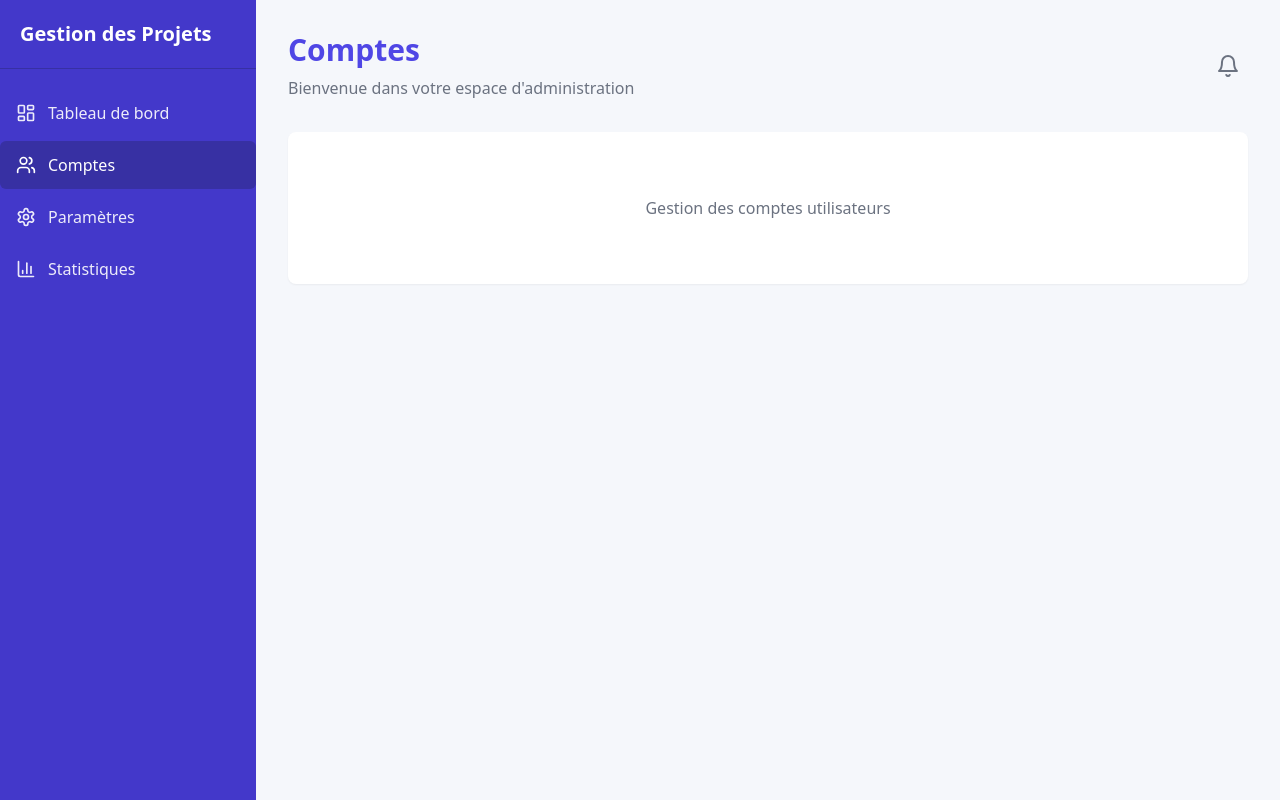
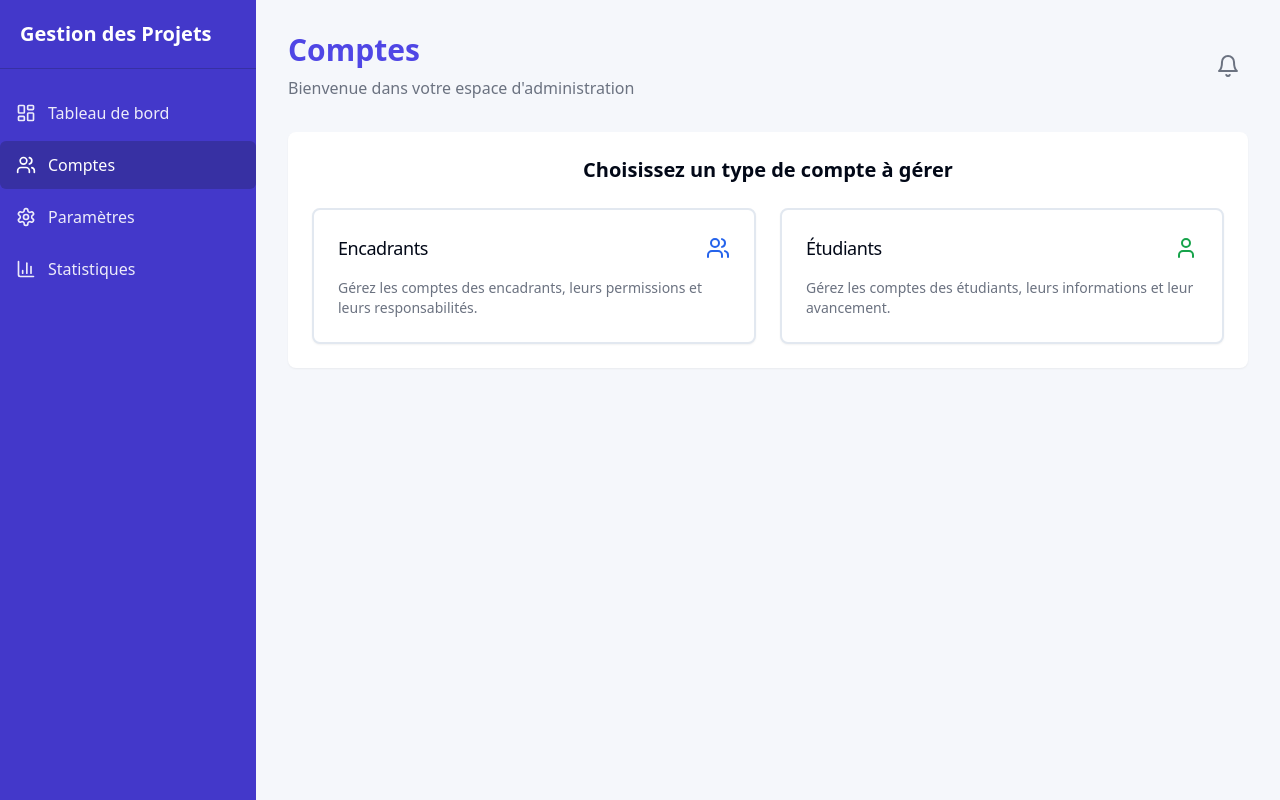
Before and after one commit to winter892/PlateformePFE, a React (Vite) app: page /comptes in a window 1280 px wide. Built offline with nearby package versions, Linux system fonts and the light colour scheme.

Commit message:
Add account type selection
The "Comptes" button will now display a selection interface for choosing between "encadrant" and "etudiant" upon clicking.

```diff
--- a/src/pages/Comptes.tsx
+++ b/src/pages/Comptes.tsx
@@ -1,16 +1,78 @@
 
-import React from "react";
+import React, { useState } from "react";
 import Layout from "../components/dashboard/Layout";
 import Header from "../components/dashboard/Header";
+import { Button } from "@/components/ui/button";
+import { Card, CardContent, CardDescription, CardHeader, CardTitle } from "@/components/ui/card";
+import { Users, User } from "lucide-react";
 
 const Comptes = () => {
+  const [selectedRole, setSelectedRole] = useState<string | null>(null);
+
+  const handleRoleSelect = (role: string) => {
+    setSelectedRole(role);
+  };
+
   return (
     <Layout>
       <Header title="Comptes" />
       <div className="bg-white rounded-lg shadow-sm p-6 animate-fade-in">
-        <p className="text-center py-10 text-gray-500">
-          Gestion des comptes utilisateurs
-        </p>
+        {selectedRole ? (
+          <div className="space-y-4">
+            <div className="flex items-center justify-between">
+              <h2 className="text-xl font-semibold">
+                {selectedRole === "encadrant" ? "Gestion des Encadrants" : "Gestion des Étudiants"}
+              </h2>
+              <Button variant="outline" onClick={() => setSelectedRole(null)}>
+                Retour
+              </Button>
+            </div>
+            <p className="text-gray-500">
+              {selectedRole === "encadrant"
+                ? "Gérez les comptes des encadrants et leurs permissions."
+                : "Gérez les comptes des étudiants et leurs informations."}
+            </p>
+            {/* Contenu spécifique au rôle sélectionné - À compléter selon vos besoins */}
+            <div className="mt-6 text-center text-gray-500">
+              Interface de gestion des {selectedRole === "encadrant" ? "encadrants" : "étudiants"} à implémenter
+            </div>
+          </div>
+        ) : (
+          <div className="space-y-6">
+            <h2 className="text-xl font-semibold text-center mb-6">Choisissez un type de compte à gérer</h2>
+            <div className="grid grid-cols-1 md:grid-cols-2 gap-6">
+              <Card
+                className="cursor-pointer transition-all hover:shadow-md border-2 hover:border-blue-500"
+                onClick={() => handleRoleSelect("encadrant")}
+              >
+                <CardHeader className="flex flex-row items-center justify-between space-y-0 pb-2">
+                  <CardTitle className="text-lg font-medium">Encadrants</CardTitle>
+                  <Users className="h-6 w-6 text-blue-600" />
+                </CardHeader>
+                <CardContent>
+                  <CardDescription className="text-sm text-gray-500 mt-2">
+                    Gérez les comptes des encadrants, leurs permissions et leurs responsabilités.
+                  </CardDescription>
+                </CardContent>
+              </Card>
+
+              <Card
+                className="cursor-pointer transition-all hover:shadow-md border-2 hover:border-blue-500"
+                onClick={() => handleRoleSelect("etudiant")}
+              >
+                <CardHeader className="flex flex-row items-center justify-between space-y-0 pb-2">
+                  <CardTitle className="text-lg font-medium">Étudiants</CardTitle>
+                  <User className="h-6 w-6 text-green-600" />
+                </CardHeader>
+                <CardContent>
+                  <CardDescription className="text-sm text-gray-500 mt-2">
+                    Gérez les comptes des étudiants, leurs informations et leur avancement.
+                  </CardDescription>
+                </CardContent>
+              </Card>
+            </div>
+          </div>
+        )}
       </div>
     </Layout>
   );
```
